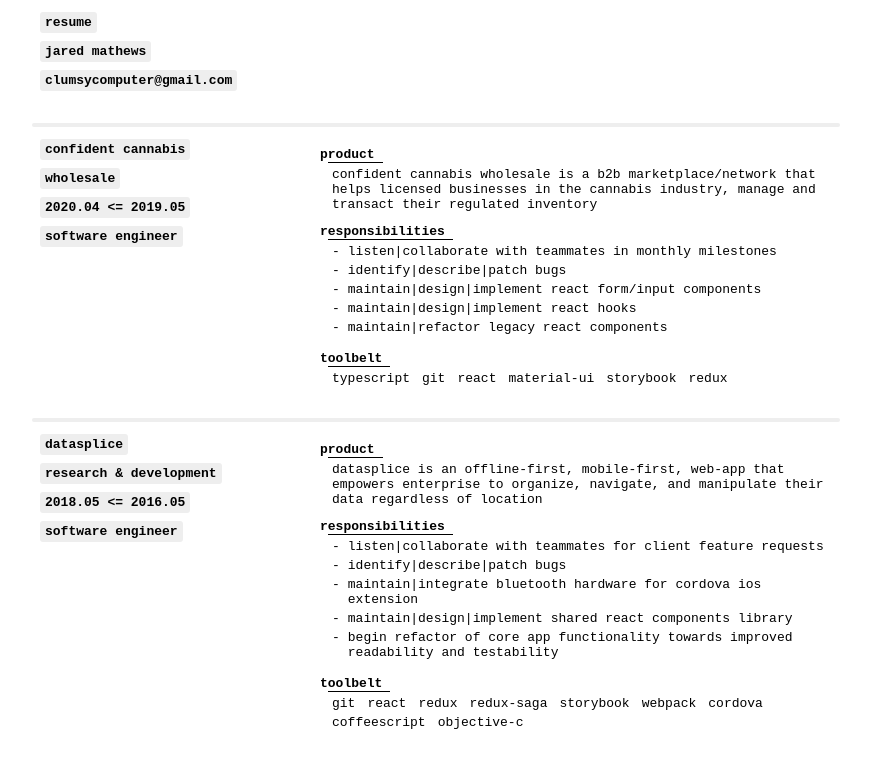
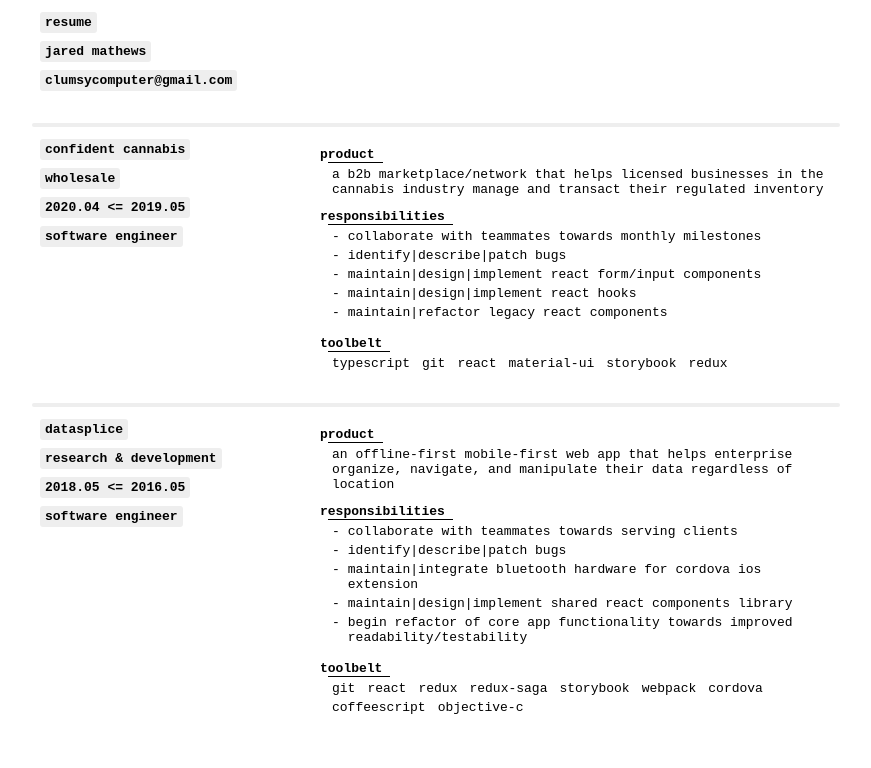
Before and after one commit to clumsycomputer/clumsy-website, a React (Create React App) app: page / in a window 1280 px wide. Shown: the top 768 px of the page, without its empty margins (204-1075 px from the left). Built offline with nearby package versions, Linux system fonts and the light colour scheme.

Commit message:
feat(basic-resume): silly resume edits

```diff
--- a/src/index.tsx
+++ b/src/index.tsx
@@ -18,9 +18,9 @@
             dateRange: '2020.04 <= 2019.05',
             jobTitle: 'software engineer',
             product:
-              'confident cannabis wholesale is a b2b marketplace/network that helps licensed businesses in the cannabis industry, manage and transact their regulated inventory',
+              'a b2b marketplace/network that helps licensed businesses in the cannabis industry manage and transact their regulated inventory',
             responsibilities: [
-              'listen|collaborate with teammates in monthly milestones',
+              'collaborate with teammates towards monthly milestones',
               'identify|describe|patch bugs',
               'maintain|design|implement react form/input components',
               'maintain|design|implement react hooks',
@@ -41,13 +41,13 @@
             dateRange: '2018.05 <= 2016.05',
             jobTitle: 'software engineer',
             product:
-              'datasplice is an offline-first, mobile-first, web-app that empowers enterprise to organize, navigate, and manipulate their data regardless of location',
+              'an offline-first mobile-first web app that helps enterprise organize, navigate, and manipulate their data regardless of location',
             responsibilities: [
-              'listen|collaborate with teammates for client feature requests',
+              'collaborate with teammates towards serving clients',
               'identify|describe|patch bugs',
               'maintain|integrate bluetooth hardware for cordova ios extension',
               'maintain|design|implement shared react components library',
-              'begin refactor of core app functionality towards improved readability and testability',
+              'begin refactor of core app functionality towards improved readability/testability',
             ],
             toolbelt: [
               'git',
```
